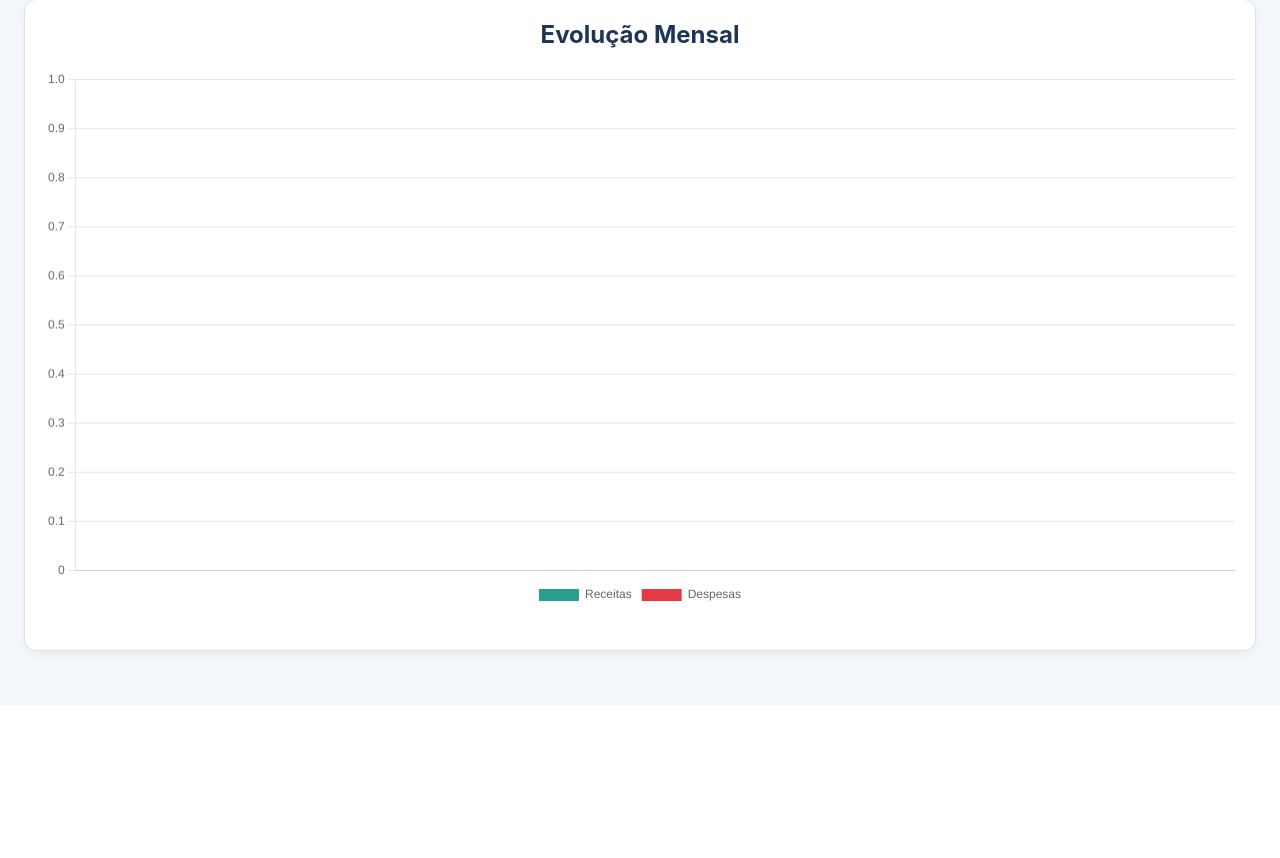
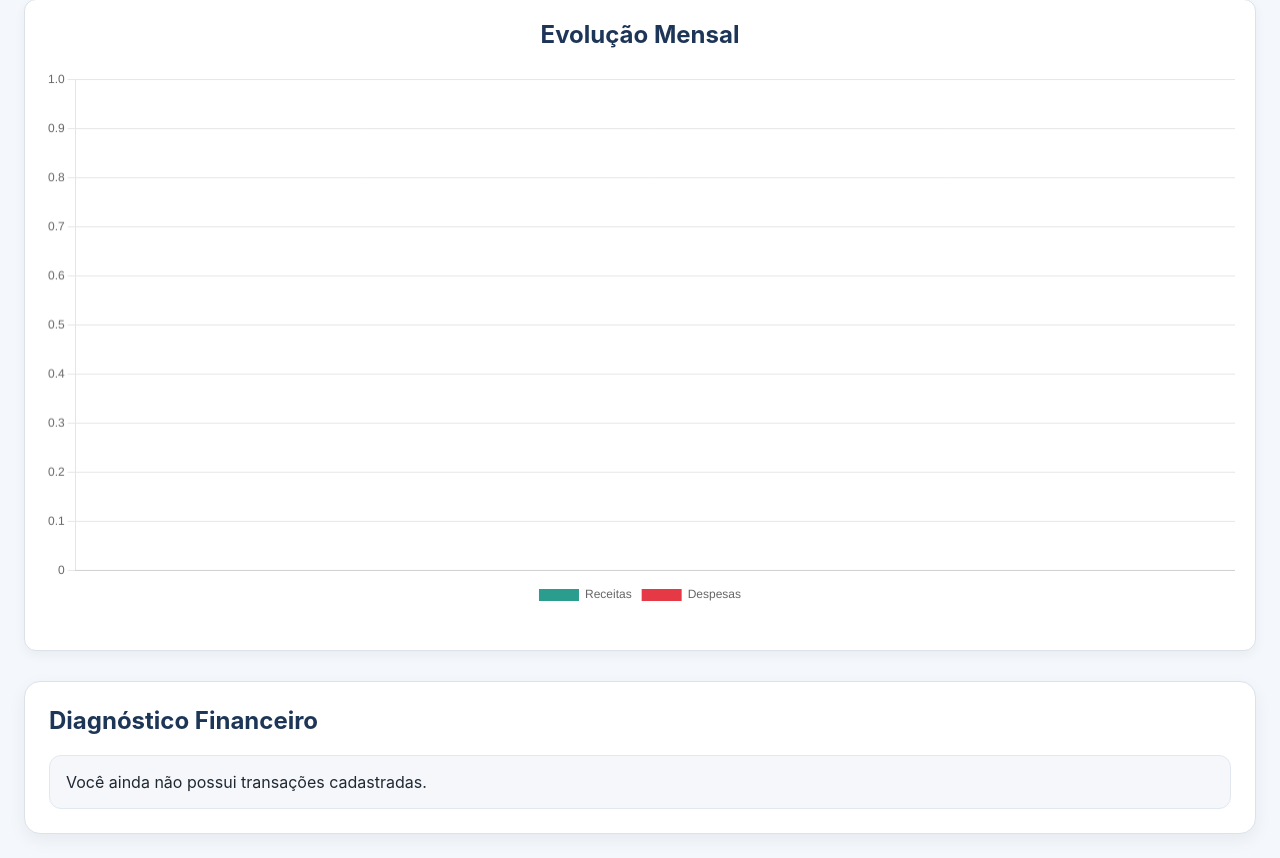
Before and after one commit to ArthurAlvesVS/controle-financeiro, a Flask app: page / in a window 1280 px wide. Shown: the part 1488-2346 px from the top of the page. Before the commit the page ends 2149 px from the top, so only its background shows below. Run offline with Flask 3, Linux system fonts and the light colour scheme; the visitor is signed in with stand-in values (Sample User, id 1); data that the repository does not hold is empty.

Commit message:
feat(dashboard): Adiciona insights automaticos com base nas transacoes

```diff
--- a/app.py
+++ b/app.py
@@ -64,6 +64,40 @@ def get_filtered_transactions():
 
     return transactions, sort, order, month, year, search
 
+def generate_insights(transactions, total_receitas, total_despesas, saldo, despesas_por_categoria):
+    insights = []
+
+    if not transactions:
+        insights.append("Você ainda não possui transações cadastradas.")
+        return insights
+
+    if total_despesas > total_receitas:
+        insights.append("Suas despesas estão maiores que suas receitas.")
+    elif total_receitas > total_despesas:
+        insights.append("Suas receitas estão maiores que suas despesas.")
+    else:
+        insights.append("Suas receitas e despesas estão no mesmo valor.")
+
+    if saldo > 0:
+        insights.append("Seu saldo atual está positivo.")
+    elif saldo < 0:
+        insights.append("Seu saldo atual está negativo.")
+    else:
+        insights.append("Seu saldo atual está zerado.")
+
+    if despesas_por_categoria:
+        maior_categoria = max(despesas_por_categoria, key=despesas_por_categoria.get)
+        maior_valor = despesas_por_categoria[maior_categoria]
+        valor_formatado = "{:,.2f}".format(maior_valor).replace(",", "X").replace(".", ",").replace("X", ".")
+        insights.append(
+            f"Sua maior categoria de despesa é {maior_categoria}, com total de R$ {valor_formatado}."
+        )
+
+    total_transacoes = len(transactions)
+    insights.append(f"Você possui {total_transacoes} transações no período analisado.")
+
+    return insights
+
 @app.route("/")
 @login_required
 def home():
@@ -108,6 +142,14 @@ def home():
     receitas_mensais = [receitas_por_mes.get(mes, 0) for mes in todos_os_meses]
     despesas_mensais = [despesas_por_mes.get(mes, 0) for mes in todos_os_meses]
 
+    insights = generate_insights(
+        transactions,
+        total_receitas,
+        total_despesas,
+        saldo,
+        despesas_por_categoria
+    )
+
     return render_template(
         "index.html",
         transactions=transactions,
@@ -123,7 +165,8 @@ def home():
         search_term=search,
         meses=todos_os_meses,
         receitas_mensais=receitas_mensais,
-        despesas_mensais=despesas_mensais
+        despesas_mensais=despesas_mensais,
+        insights=insights
     )
 
 @app.route("/add", methods=["GET", "POST"])
--- a/static/components.css
+++ b/static/components.css
@@ -146,3 +146,28 @@
     display: inline-block;
     flex-shrink: 0;
 }
+
+.insights-card {
+    background: white;
+    border: 1px solid var(--color-border);
+    border-radius: 16px;
+    padding: 24px;
+    box-shadow: var(--shadow-card);
+    margin-top: 24px;
+}
+
+.insights-list {
+    display: flex;
+    flex-direction: column;
+    gap: 12px;
+    margin-top: 16px;
+}
+
+.insight-item {
+    background: #f5f7fb;
+    border: 1px solid #e2e8f0;
+    border-radius: 12px;
+    padding: 14px 16px;
+    color: #1f2933;
+    line-height: 1.5;
+}
--- a/templates/index.html
+++ b/templates/index.html
@@ -181,6 +181,20 @@
         <canvas id="monthlyChart"></canvas>
     </div>
 </div>
+
+<div class="insights-card">
+    <h2>Diagnóstico Financeiro</h2>
+
+    {% if insights %}
+        <div class="insights-list">
+            {% for insight in insights %}
+                <div class="insight-item">
+                    {{ insight }}
+                </div>
+            {% endfor %}
+        </div>
+    {% endif %}
+</div>
 {% endblock %}
 
 {% block scripts %}
```
